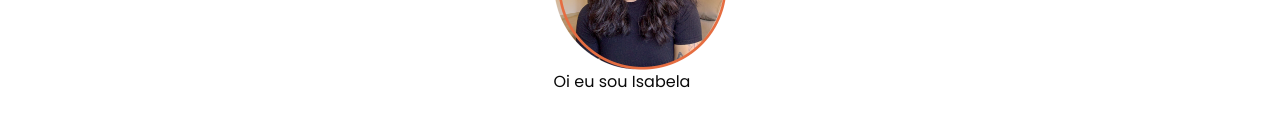
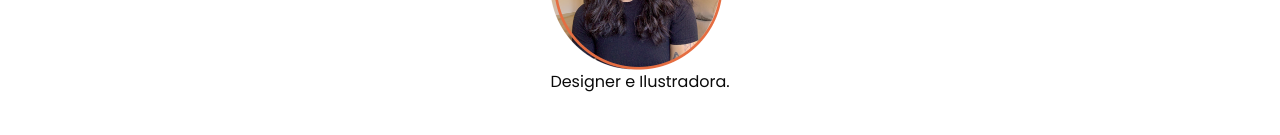
Before and after one commit to JotaDD/belacalegari, a Next.js app: page /about in a window 1280 px wide. Shown: the part 165-300 px from the top of the page. Built offline with nearby package versions, Linux system fonts and the light colour scheme.

Commit message:
feat: add profile text in pt and en

```diff
--- a/messages/en-US.ts
+++ b/messages/en-US.ts
@@ -1,5 +1,6 @@
 export const enUS = {
   hero: {
-    title: "Hi there! I'm Isabela",
+    title: 'Designer and Illustrator. ',
+    subtitle: 'I create to tell stories and generate connection.',
   },
 }
--- a/messages/pt-BR.ts
+++ b/messages/pt-BR.ts
@@ -1,5 +1,6 @@
 export const ptBR = {
   hero: {
-    title: 'Oi eu sou Isabela',
+    title: 'Designer e Ilustradora. ',
+    subtitle: 'Eu crio para contar histórias e gerar conexão.',
   },
 }
```
